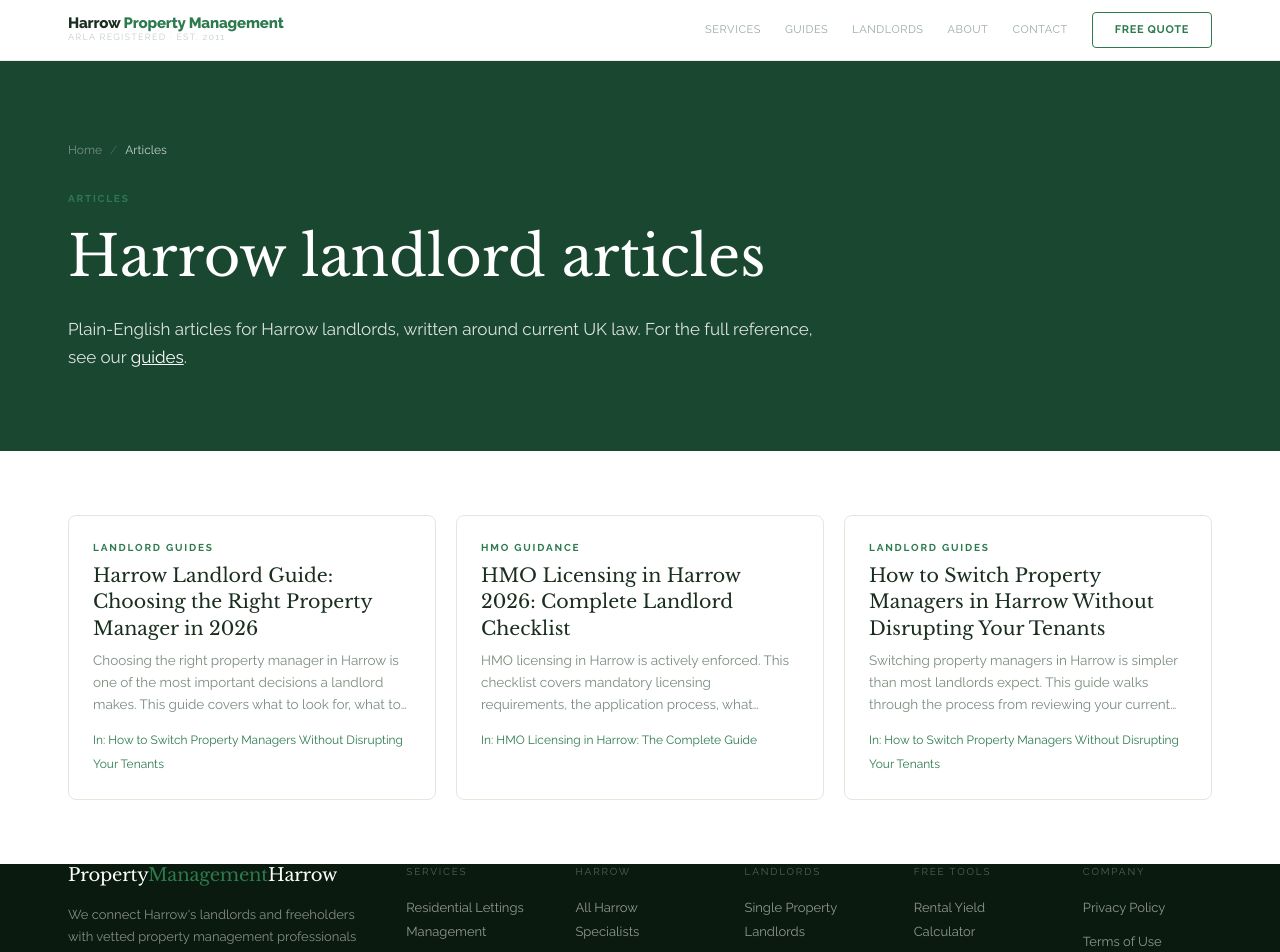
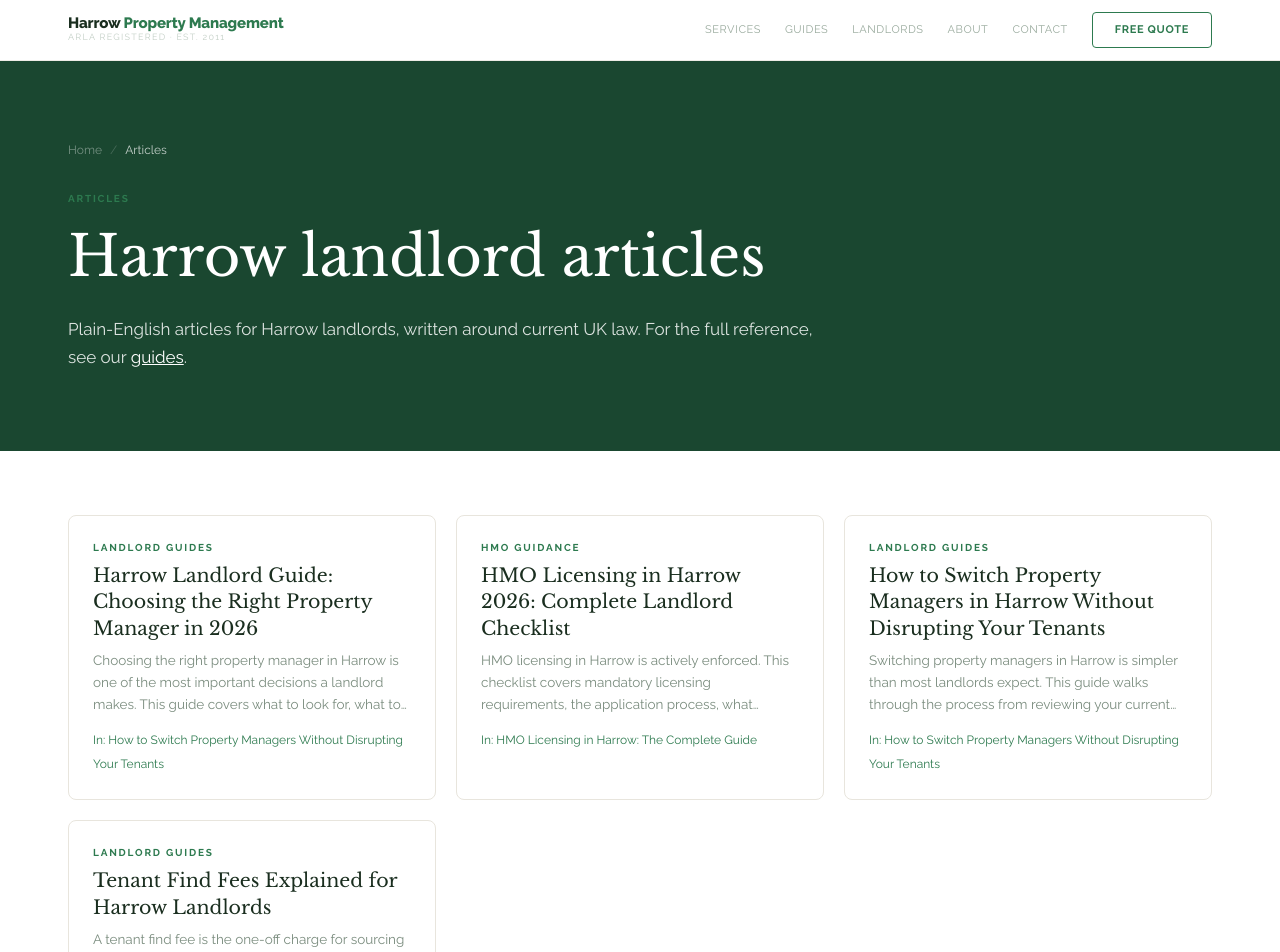
Before and after one commit to nahadgur/propertymanagementharrow, a Next.js app: page /blog in a window 1280 px wide. Shown: the top 952 px of the page. Built offline with nearby package versions, Linux system fonts and the light colour scheme.

Commit message:
content(pmh): publish H6 fees spoke tenant-find-fees-explained-harrow-landlords (live); refresh silo tracker

```diff
--- a/data/blog.ts
+++ b/data/blog.ts
@@ -106,13 +106,13 @@ export const blogArticles: BlogArticle[] = [
   {
     slug: 'tenant-find-fees-explained-harrow-landlords',
     hub: 'property-management-fees-harrow',
-    draft: true,
+    draft: false,
     title: 'Tenant Find Fees Explained for Harrow Landlords',
     metaTitle: 'Tenant Find Fees for Harrow Landlords Explained',
     metaDescription: 'What Harrow landlords pay in tenant find and setup fees, how the charge is structured, what it includes, the hidden extras to check, and how to weigh it against full management.',
     category: 'Landlord Guides',
-    publishDate: '2026-06-10',
-    dateModified: '2026-06-10',
+    publishDate: '2026-06-15',
+    dateModified: '2026-06-15',
     featuredImage: '/images/hero-services.png',
     excerpt: 'A tenant find fee is the one-off charge for sourcing and referencing a tenant and setting up the tenancy. This guide explains what Harrow landlords pay, what the fee covers, and the extras to check before you sign.',
     content: [
```
Also changed, not shown: 1 other file (tests, documents, lock files or other folders).
